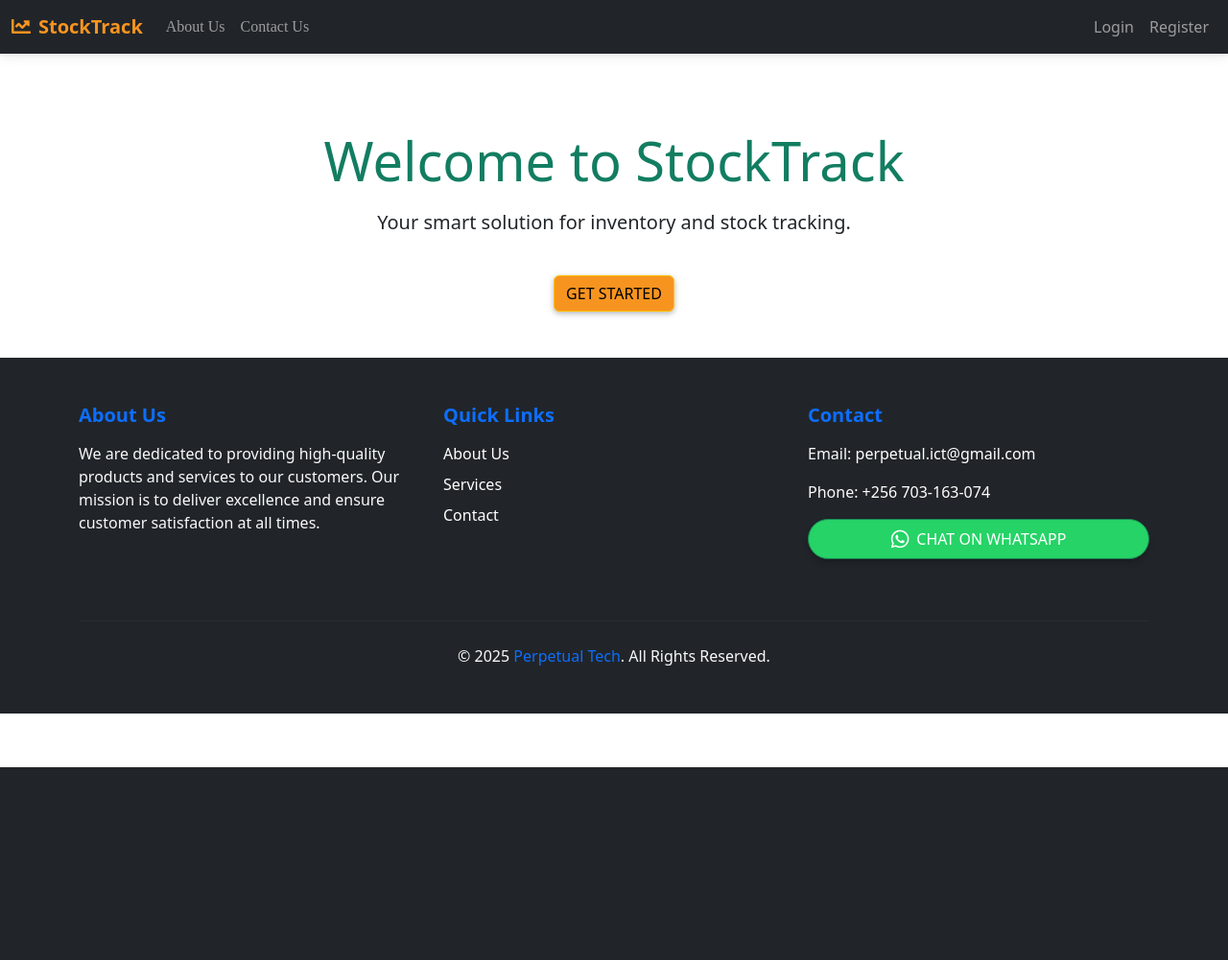
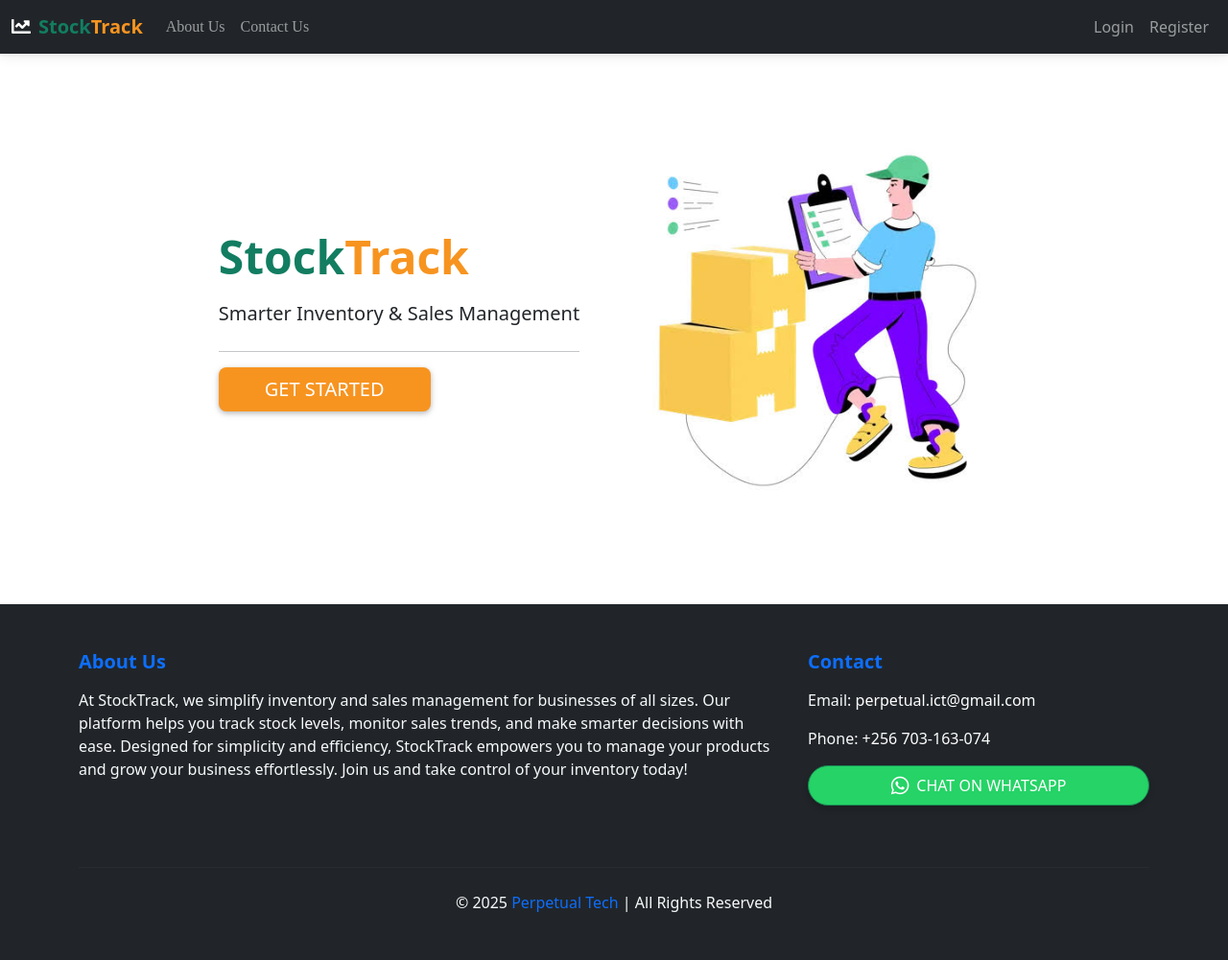
Before and after one commit to edwin-niwaha/pure_shopper, a Django app: page / in a window 1280 px wide. Shown: the whole page at 96% size. Before the commit the page ends 800 px from the top, so only its background shows below. Run offline with Django 5.2, Linux system fonts and the light colour scheme; some libraries are stand-ins or nearby versions.

Commit message:
Update home

```diff
--- a/templates/accounts/_partials/footer.html
+++ b/templates/accounts/_partials/footer.html
@@ -3,24 +3,9 @@
   <div class="container">
     <div class="row">
       <!-- About Section -->
-      <div class="col-md-4 mb-4">
+      <div class="col-md-8 mb-4">
         <h5 class="fw-bold text-primary mb-3">About Us</h5>
-        <p class="text-light">We are dedicated to providing high-quality products and services to our customers. Our mission is to deliver excellence and ensure customer satisfaction at all times.</p>
-      </div>
-      <!-- Quick Links Section -->
-      <div class="col-md-4 mb-4">
-        <h5 class="fw-bold text-primary mb-3">Quick Links</h5>
-        <ul class="list-unstyled">
-          <li>
-            <a href="#" class="text-white text-decoration-none d-block mb-2">About Us</a>
-          </li>
-          <li>
-            <a href="#" class="text-white text-decoration-none d-block mb-2">Services</a>
-          </li>
-          <li>
-            <a href="#" class="text-white text-decoration-none d-block mb-2">Contact</a>
-          </li>
-        </ul>
+        <p class="text-light">At StockTrack, we simplify inventory and sales management for businesses of all sizes. Our platform helps you track stock levels, monitor sales trends, and make smarter decisions with ease. Designed for simplicity and efficiency, StockTrack empowers you to manage your products and grow your business effortlessly. Join us and take control of your inventory today!</p>
       </div>
       <!-- Contact Section -->
       <div class="col-md-4 mb-4">
@@ -42,8 +27,11 @@
     <hr class="my-4" style="border-color: #444;" />
     <div class="text-center">
       <p class="mb-0 text-light">
-        &copy; 2025 <span class="text-primary"><a href="https://perpetual-web-vert.vercel.app/" class="text-decoration-none text-primary">Perpetual Tech</a></span>. All Rights Reserved.
+        &copy; <span id="current-year"></span> <span class="text-primary"><a target="_blank" href="https://perpetual-web-vert.vercel.app/" class="text-decoration-none text-primary">Perpetual Tech</a></span> | All Rights Reserved
       </p>
     </div>
   </div>
+  <script>
+    document.getElementById('current-year').textContent = new Date().getFullYear()
+  </script>
 </footer>
--- a/templates/accounts/_partials/navbar.html
+++ b/templates/accounts/_partials/navbar.html
@@ -1,6 +1,10 @@
 <nav class="navbar navbar-expand-lg bg-dark navbar-dark fixed-top">
   <div class="container-fluid">
-    <a class="navbar-brand" href="{% url 'users-home' %}" style="color: #F79420; font-weight: bold;"><i class="fas fa-chart-line me-2"></i>StockTrack</a>
+    <a class="navbar-brand fw-bold" href="{% url 'users-home' %}">
+      <i class="fas fa-chart-line me-2"></i>
+      <span style="color: #127D61;">Stock</span><span style="color: #F79420;">Track</span>
+    </a>
+
     <button class="navbar-toggler" type="button" data-mdb-toggle="collapse" data-mdb-target="#navbarNav" aria-controls="navbarNav" aria-expanded="false" aria-label="Toggle navigation"><i class="fas fa-bars"></i></button>
 
     <div class="collapse navbar-collapse" id="navbarNav">
@@ -18,8 +22,12 @@
           <li class="nav-item">
             <a class="nav-link" href="{% url 'dashboard' %}">Dashboard</a>
           </li>
+          <!-- Logout with POST method -->
           <li class="nav-item">
-            <a class="nav-link" href="{% url 'user-logout' %}">Logout</a>
+            <form method="POST" action="{% url 'user-logout' %}" style="display: inline;">
+              {% csrf_token %}
+              <button type="submit" class="nav-link btn btn-link">Logout</button>
+            </form>
           </li>
         {% else %}
           <li class="nav-item">
--- a/templates/index.html
+++ b/templates/index.html
@@ -1,14 +1,27 @@
 {% extends 'accounts/base.html' %}
+{% load static %}
 
 {% block title %}
   Home | StockTrack
 {% endblock %}
 
 {% block content %}
-  <div class="text-center mt-5 mb-5">
-    <!-- Added mb-5 here for margin-bottom -->
-    <h1 class="display-4" style="color: #127D61;">Welcome to StockTrack</h1>
-    <p class="lead mt-3">Your smart solution for inventory and stock tracking.</p>
-    <a href="{% url 'user-login' %}" class="btn btn-warning mt-4" style="background-color: #F79420;">Get Started</a>
+  <div class="container d-flex flex-column flex-md-row align-items-center justify-content-center text-center text-md-start px-4 pt-5 pb-5 gap-5">
+    <!-- Text Section -->
+    <div>
+      <h1 class="display-5 fw-bold mb-3"><span style="color: #127D61;">Stock</span><span style="color: #F79420;">Track</span></h1>
+      <p class="lead mb-4" style="max-width: 480px;">Smarter Inventory & Sales Management</p>
+      <hr />
+      {% if user.is_authenticated %}
+        Welcome, <span class="text-success">{{ user.username }}</span>!
+      {% else %}
+        <a href="{% url 'user-login' %}" class="btn btn-lg px-5 py-2" style="background-color: #F79420; color: #fff; border: none; border-radius: 8px;">Get Started</a>
+      {% endif %}
+    </div>
+
+    <!-- Image Section -->
+    <div class="flex-shrink-0">
+      <img src="{% static 'images/sales.jpeg' %}" alt="Inventory Icon" class="img-fluid" style="max-width: 400px; height: auto;" />
+    </div>
   </div>
 {% endblock %}
```
Also changed, not shown: apps/store/views.py (+2 -99 lines), templates/accounts/logout.html (+12 -12 lines), static/images/profile_pics/41472239_y0Dmvzk.jpg (deleted), static/images/sales.jpeg (added).
